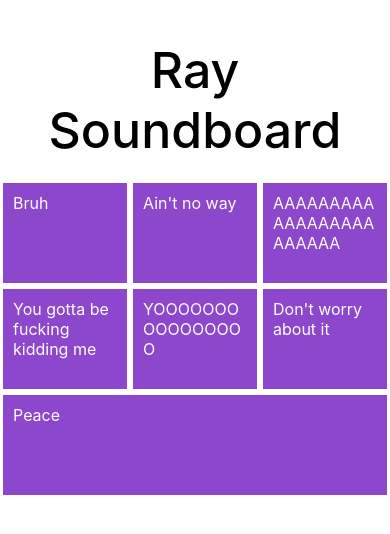
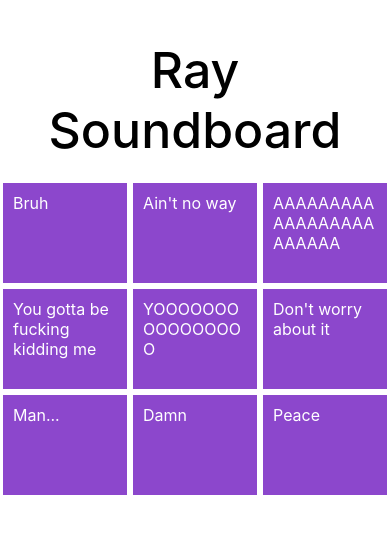
Before and after one commit to raidsrc/ray-soundboard, a React Native app: screen / in a window 390 px wide. Shown: the top 534 px of the page. Built offline with nearby package versions, Linux system fonts and the light colour scheme.

Commit message:
here we go

```diff
--- a/App.js
+++ b/App.js
@@ -6,43 +6,12 @@ import { SoundButtonGrid } from './SoundButtonGrid';
 
 export default function App() {
 
-  const sounds = [
-    {
-      title: "Bruh",
-      audioFileName: "angel.mp3"
-    },
-    {
-      title: "Ain't no way",
-      audioFileName: "snap-fire.mp3"
-    },
-    {
-      title: "AAAAAAAAAAAAAAAAAAAAAAAA",
-      audioFileName: "angel.mp3"
-    },
-    {
-      title: "You gotta be fucking kidding me",
-      audioFileName: "snap-fire.mp3"
-    },
-    {
-      title: "YOOOOOOOOOOOOOOOO",
-      audioFileName: "angel.mp3"
-    },
-    {
-      title: "Don't worry about it",
-      audioFileName: "snap-fire.mp3"
-    },
-    {
-      title: "Peace",
-      audioFileName: "angel.mp3"
-    },
-  ]
-
   return (
     <View style={styles.container}>
       <AppContextProvider>
         <StatusBar style="auto" />
         <Text style={styles.title}>Ray Soundboard</Text>
-        <SoundButtonGrid sounds={sounds} />
+        <SoundButtonGrid />
       </AppContextProvider>
     </View>
   );
--- a/SoundButtonGrid.tsx
+++ b/SoundButtonGrid.tsx
@@ -1,17 +1,45 @@
-import { useContext, useEffect, useState } from "react"
-import { FlatList, View, Pressable, Text, StyleSheet } from "react-native"
-import { useAppContext } from "./AppContext"
-import { Audio } from "expo-av"
+import { FlatList, StyleSheet } from "react-native"
+import { SoundPressable } from "./SoundPressable";
 
-
-type SoundType = {
-  title: string
-  audioFileName: string
-}
-
-export const SoundButtonGrid = ({ sounds }: {
-  sounds: SoundType[]
-}) => {
+export const SoundButtonGrid = () => {
+  const sounds = [
+    {
+      title: "Bruh",
+      audioFile: require("./assets/audio-files/angel.mp3")
+    },
+    {
+      title: "Ain't no way",
+      audioFile: require("./assets/audio-files/sound0.wav")
+    },
+    {
+      title: "AAAAAAAAAAAAAAAAAAAAAAAA",
+      audioFile: require("./assets/audio-files/angel.mp3")
+    },
+    {
+      title: "You gotta be fucking kidding me",
+      audioFile: require("./assets/audio-files/sound0.wav")
+    },
+    {
+      title: "YOOOOOOOOOOOOOOOO",
+      audioFile: require("./assets/audio-files/angel.mp3")
+    },
+    {
+      title: "Don't worry about it",
+      audioFile: require("./assets/audio-files/sound0.wav")
+    },
+    {
+      title: "Man...",
+      audioFile: require("./assets/audio-files/angel.mp3")
+    },
+    {
+      title: "Damn",
+      audioFile: require("./assets/audio-files/angel.mp3")
+    },
+    {
+      title: "Peace",
+      audioFile: require("./assets/audio-files/angel.mp3")
+    },
+  ]
   return (
     <FlatList data={sounds} style={styles.soundButtonGrid}
       renderItem={({ item }) => <SoundPressable soundMetadata={item} />}
@@ -19,61 +47,7 @@ export const SoundButtonGrid = ({ sounds }: {
   )
 }
 
-const SoundPressable = ({ soundMetadata }: { soundMetadata: SoundType }) => {
-  const [sound, setSound] = useState<Audio.Sound | null>(null)
-
-  async function playSound() {
-    console.log('Loading Sound');
-
-    const path = "./assets/audio-files/angel.mp3"
-    const { sound } = await Audio.Sound.createAsync(require(path));
-    setSound(sound);
-
-    console.log('Playing Sound');
-    await sound.playAsync();
-  }
-
-  useEffect(() => {
-    return sound
-      ? () => {
-        console.log('Unloading Sound');
-        sound.unloadAsync();
-      }
-      : undefined;
-  }, [sound]);
-
-  const { title, audioFileName } = soundMetadata
-  return (
-    <View style={styles.soundButton}>
-      <Pressable onPress={playSound} accessibilityLabel={title}>
-        <Text style={{ color: 'white', fontSize: 16 }}>{title}</Text>
-      </Pressable>
-    </View>
-  )
-}
-
 const styles = StyleSheet.create({
-  container: {
-    backgroundColor: '#fff',
-    alignItems: 'center',
-    justifyContent: 'center',
-    marginTop: 40,
-    flex: 1
-  },
-  title: {
-    fontSize: 50,
-    textAlign: 'center',
-    fontWeight: '500',
-    marginBottom: 20
-  },
-  soundButton: {
-    flexDirection: 'column',
-    margin: 3,
-    padding: 10,
-    backgroundColor: '#8c47cc',
-    flex: 1,
-    height: 100
-  },
   soundButtonGrid: {
     width: '100%',
   }
--- /dev/null
+++ b/SoundPressable.tsx
@@ -0,0 +1,50 @@
+import { AVPlaybackSource, Audio } from "expo-av";
+import { useState, useEffect } from "react";
+import { Pressable, StyleSheet, Text } from "react-native";
+
+
+type SoundType = {
+  title: string
+  audioFile: AVPlaybackSource
+}
+
+export const SoundPressable = ({ soundMetadata }: { soundMetadata: SoundType }) => {
+  const [sound, setSound] = useState<Audio.Sound | null>(null)
+
+  async function playSound() {
+    console.log('Loading Sound');
+
+    const { sound } = await Audio.Sound.createAsync(soundMetadata.audioFile);
+    setSound(sound);
+
+    console.log('Playing Sound');
+    await sound.playAsync();
+  }
+
+  useEffect(() => {
+    return sound
+      ? () => {
+        console.log('Unloading Sound');
+        sound.unloadAsync();
+      }
+      : undefined;
+  }, [sound]);
+
+  const { title, audioFile } = soundMetadata
+  return (
+    <Pressable style={styles.soundButton} onPress={playSound} accessibilityLabel={title}>
+      <Text style={{ color: 'white', fontSize: 16 }}>{title}</Text>
+    </Pressable>
+  )
+}
+
+const styles = StyleSheet.create({
+  soundButton: {
+    flexDirection: 'column',
+    margin: 3,
+    padding: 10,
+    backgroundColor: '#8c47cc',
+    flex: 1,
+    height: 100
+  },
+});
```
Also changed, not shown: 2 other files (tests, documents, lock files or other folders).
